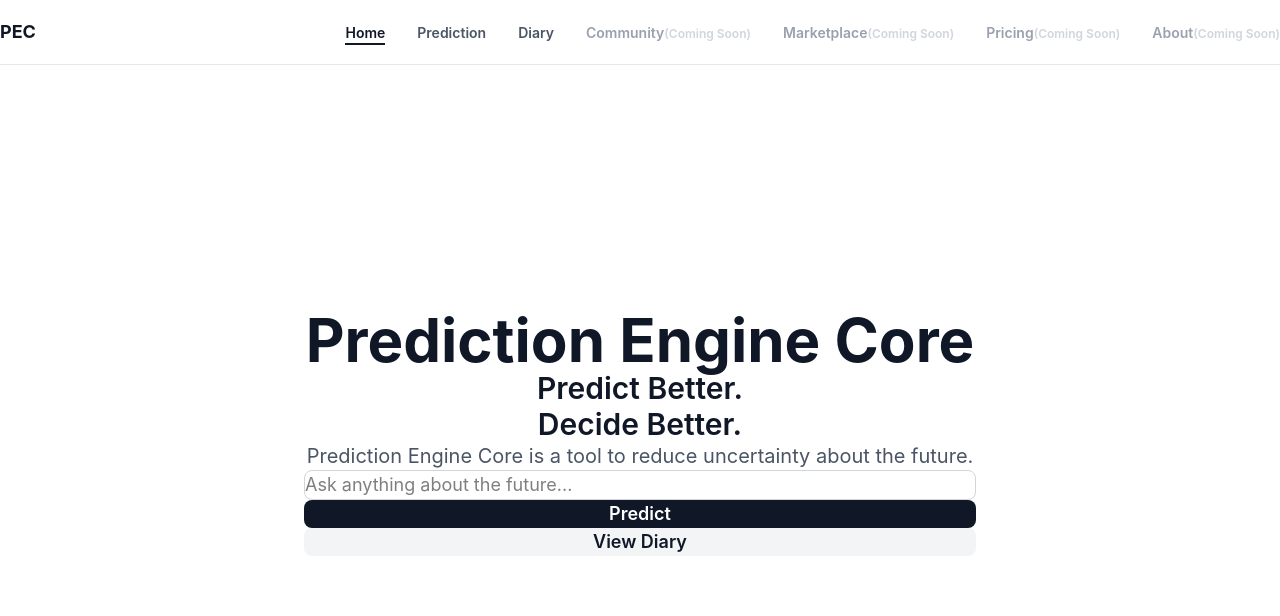
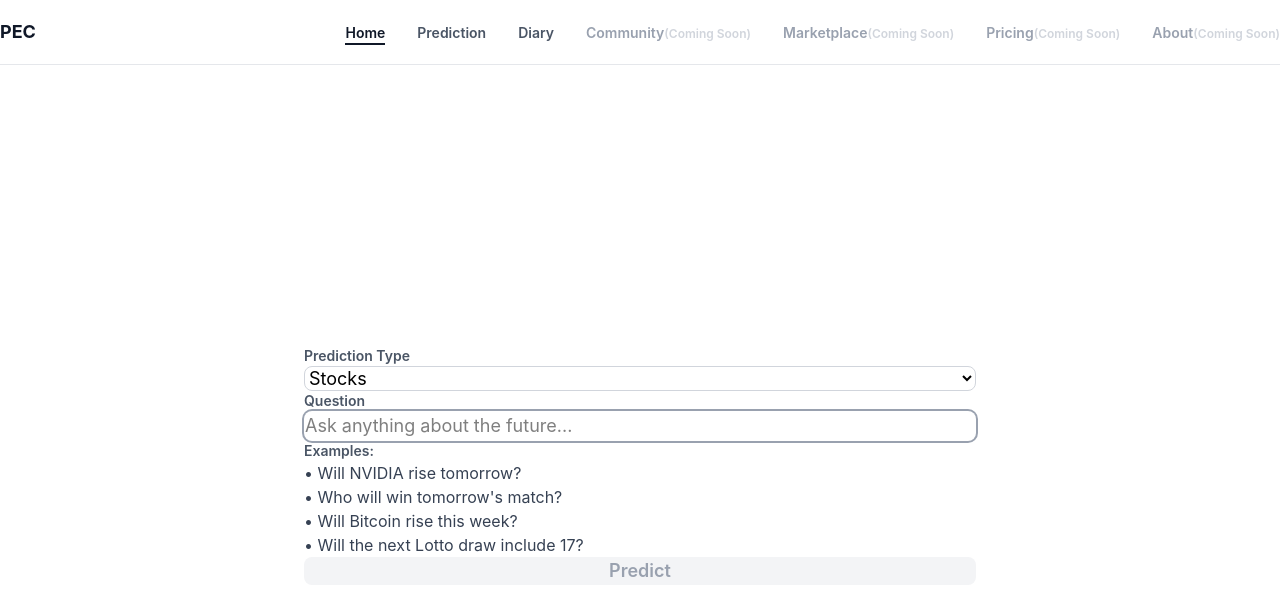
Before and after one commit to 4043akaak-cloud/prediction-engine-core-v2, a React (Vite) app in the folder web/: page / in a window 1280 px wide. Both pictures are taken after a click on the button "Predict". Shown: the top 616 px of the page. Built offline with nearby package versions, Linux system fonts and the light colour scheme; the HTML template or start-up script is replaced by a standard one.

Commit message:
feat: implement prediction input experience

```diff
--- a/web/src/App.tsx
+++ b/web/src/App.tsx
@@ -2,9 +2,10 @@ import React from 'react'
 import PredictionResultCard from './components/PredictionResultCard'
 import PredictionDiary from './components/PredictionDiary'
 import Navigation from './components/Navigation'
+import PredictionInputExperience from './components/PredictionInputExperience'
 
 export default function App() {
-  const [currentScreen, setCurrentScreen] = React.useState<'home' | 'prediction' | 'diary'>('home')
+  const [currentScreen, setCurrentScreen] = React.useState<'home' | 'input' | 'prediction' | 'diary'>('home')
   const [userQuestion, setUserQuestion] = React.useState('')
 
   const handleNavigate = (page: 'home' | 'prediction' | 'diary') => {
@@ -12,10 +13,13 @@ export default function App() {
     setUserQuestion('')
   }
 
-  const handlePredict = () => {
-    if (userQuestion.trim()) {
-      setCurrentScreen('prediction')
-    }
+  const handleStartPrediction = () => {
+    setCurrentScreen('input')
+  }
+
+  const handlePredict = (question: string) => {
+    setUserQuestion(question)
+    setCurrentScreen('prediction')
   }
 
   const handleBackToHome = () => {
@@ -28,6 +32,18 @@ export default function App() {
 
   const handleBackFromDiary = () => {
     handleNavigate('home')
+  }
+
+  if (currentScreen === 'input') {
+    return (
+      <div className="min-h-screen bg-white flex flex-col">
+        {/* Navigation */}
+        <Navigation currentPage="home" onNavigate={handleNavigate} />
+
+        {/* Prediction Input Experience */}
+        <PredictionInputExperience onPredict={handlePredict} />
+      </div>
+    )
   }
 
   if (currentScreen === 'diary') {
@@ -103,11 +119,11 @@ export default function App() {
               type="text"
               value={userQuestion}
               onChange={(e) => setUserQuestion(e.target.value)}
-              onKeyPress={(e) => e.key === 'Enter' && handlePredict()}
+              onKeyPress={(e) => e.key === 'Enter' && handleStartPrediction()}
               placeholder="Ask anything about the future..."
               className="w-full px-6 py-4 text-lg border border-gray-300 rounded-lg focus:outline-none focus:ring-2 focus:ring-gray-400 focus:border-transparent"
             />
-            <button onClick={handlePredict} className="w-full px-6 py-4 text-lg font-semibold text-white bg-gray-900 rounded-lg hover:bg-gray-800 transition-colors">
+            <button onClick={handleStartPrediction} className="w-full px-6 py-4 text-lg font-semibold text-white bg-gray-900 rounded-lg hover:bg-gray-800 transition-colors">
               Predict
             </button>
             <button onClick={handleOpenDiary} className="w-full px-6 py-4 text-lg font-semibold text-gray-900 bg-gray-100 rounded-lg hover:bg-gray-200 transition-colors">
--- /dev/null
+++ b/web/src/components/PredictionInputExperience.tsx
@@ -0,0 +1,103 @@
+import React from 'react'
+
+interface PredictionInputExperienceProps {
+  onPredict: (question: string) => void
+}
+
+export default function PredictionInputExperience({ onPredict }: PredictionInputExperienceProps) {
+  const [selectedType, setSelectedType] = React.useState('Stocks')
+  const [question, setQuestion] = React.useState('')
+
+  const predictionTypes = ['Stocks', 'Sports', 'Lottery', 'Crypto', 'Weather']
+
+  const examples = [
+    'Will NVIDIA rise tomorrow?',
+    "Who will win tomorrow's match?",
+    'Will Bitcoin rise this week?',
+    'Will the next Lotto draw include 17?',
+  ]
+
+  const handlePredict = () => {
+    if (question.trim()) {
+      onPredict(question)
+    }
+  }
+
+  const handleExampleClick = (example: string) => {
+    setQuestion(example)
+  }
+
+  return (
+    <div className="min-h-screen bg-white flex flex-col">
+      {/* Main Content */}
+      <div className="flex-1 flex items-center justify-center px-4 py-12">
+        <div className="w-full max-w-2xl space-y-12">
+          {/* Prediction Type Section */}
+          <div>
+            <label className="block text-sm font-semibold text-gray-600 mb-3">
+              Prediction Type
+            </label>
+            <select
+              value={selectedType}
+              onChange={(e) => setSelectedType(e.target.value)}
+              className="w-full px-4 py-3 text-lg border border-gray-300 rounded-lg focus:outline-none focus:ring-2 focus:ring-gray-400 focus:border-transparent bg-white"
+            >
+              {predictionTypes.map((type) => (
+                <option key={type} value={type}>
+                  {type}
+                </option>
+              ))}
+            </select>
+          </div>
+
+          {/* Question Section */}
+          <div>
+            <label className="block text-sm font-semibold text-gray-600 mb-3">
+              Question
+            </label>
+            <input
+              type="text"
+              value={question}
+              onChange={(e) => setQuestion(e.target.value)}
+              onKeyPress={(e) => e.key === 'Enter' && handlePredict()}
+              placeholder="Ask anything about the future..."
+              className="w-full px-6 py-4 text-lg border border-gray-300 rounded-lg focus:outline-none focus:ring-2 focus:ring-gray-400 focus:border-transparent"
+              autoFocus
+            />
+
+            {/* Examples */}
+            <div className="mt-6 space-y-2">
+              <p className="text-sm text-gray-600 font-semibold">Examples:</p>
+              <div className="space-y-2">
+                {examples.map((example, index) => (
+                  <button
+                    key={index}
+                    onClick={() => handleExampleClick(example)}
+                    className="block w-full text-left px-4 py-2 text-gray-700 hover:bg-gray-50 rounded-lg transition-colors"
+                  >
+                    • {example}
+                  </button>
+                ))}
+              </div>
+            </div>
+          </div>
+
+          {/* Predict Button */}
+          <div className="pt-4">
+            <button
+              onClick={handlePredict}
+              disabled={!question.trim()}
+              className={`w-full px-8 py-4 text-lg font-semibold rounded-lg transition-colors ${
+                question.trim()
+                  ? 'text-white bg-gray-900 hover:bg-gray-800'
+                  : 'text-gray-400 bg-gray-100 cursor-not-allowed'
+              }`}
+            >
+              Predict
+            </button>
+          </div>
+        </div>
+      </div>
+    </div>
+  )
+}
```
